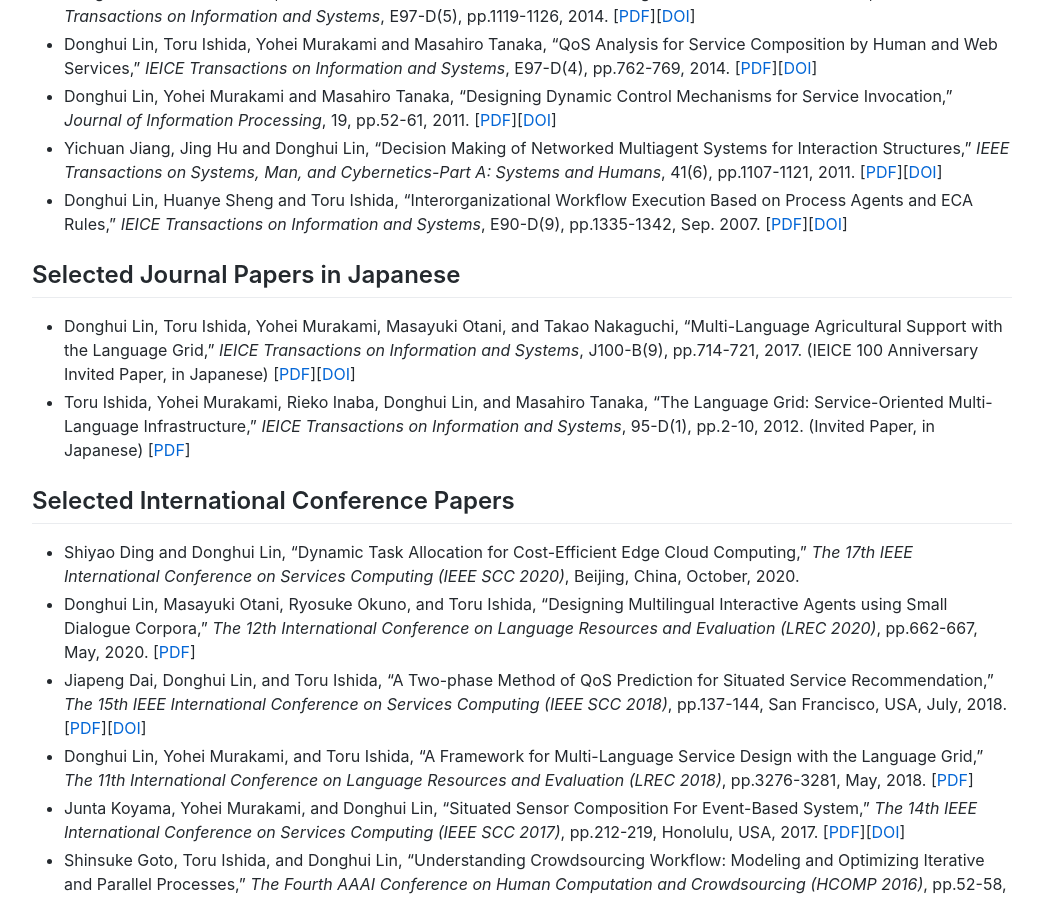
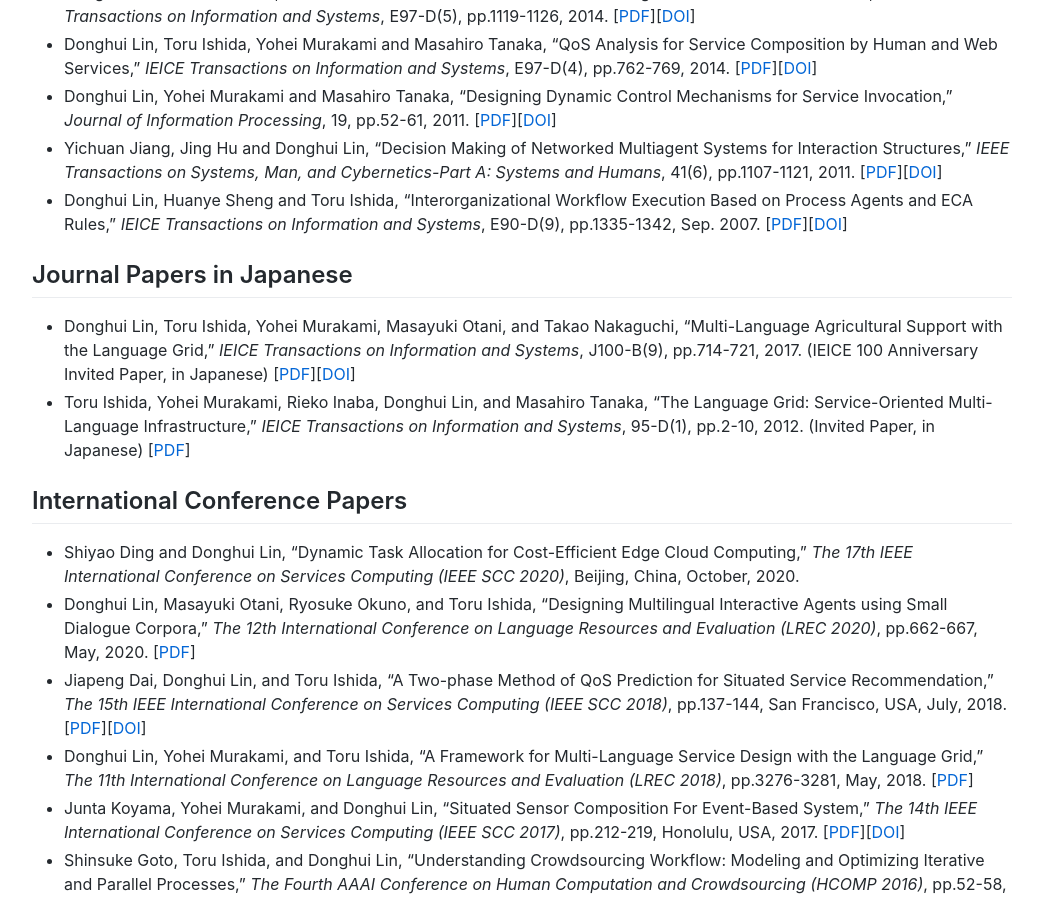
Before and after one commit to lindh/lindh.github.io, a Jekyll site: the page built from publication.md, in a window 1280 px wide and 900 px high, scrolled down 1740 px. Shown: the whole window, without its empty margins (118-1161 px from the left). Built offline with Jekyll 4.4.1, drawn with Linux system fonts in a browser that asks for light colours; our own code applies the rules of GitHub Pages for plain Markdown files; comment, search, counter and statistics services are not loaded; some of the changed text lies outside the part shown.

Commit message:
Update publication.md

```diff
--- a/publication.md
+++ b/publication.md
@@ -5,7 +5,7 @@
 - Yohei Murakami, Donghui Lin, Toru Ishida, Eds., _Services Computing for Language Resources_. Springer, 2018. ISBN 978-981-10-7793-7. [[DOI](https://doi.org/10.1007/978-981-10-7793-7)]
 - Yohei Murakami and Donghui Lin, Eds., _Worldwide Language Service Infrastructure_. Lecture Notes in Artificial Intelligence, 9442, Springer, 2016. ISBN 978-3-319-31467-9. [[DOI](https://doi.org/10.1007/978-3-319-31468-6)]
 
-## Selected Book Chapters
+## Book Chapters
 - Donghui Lin, Yohei Murakami and Toru Ishida, "Integrating Internet of Services and Internet of Things from a Multiagent Perspective," in _Massively Multi-Agent Systems II_, Donghui Lin, Toru Ishida, Franco Zambonelli, and Itsuki Noda, Eds., pp.36-49, Springer, 2019. [[DOI](https://doi.org/10.1007/978-3-030-20937-7_3)]
 - Yohei Murakami, Takao Nakaguchi, Donghui Lin, and Toru Ishida, "Two-Layer Architecture for Distributed Massively Multi-agent Systems," in _Massively Multi-Agent Systems II_, Donghui Lin, Toru Ishida, Franco Zambonelli, and Itsuki Noda, Eds., pp.53-65, Springer, 2019. [[DOI](https://doi.org/10.1007/978-3-030-20937-7_4)]
 - Donghui Lin, Toru Ishida and Yohei Murakami, "Language Service Design Based on User-Centered QoS," in _Services Computing for Language Resources_, Yohei Murakami, Donghui Lin and Toru Ishida, Eds, pp.125-137, Springer, 2018. [[DOI](https://doi.org/10.1007/978-981-10-7793-7_8)]
@@ -33,11 +33,11 @@
 - Yichuan Jiang, Jing Hu and Donghui Lin, "Decision Making of Networked Multiagent Systems for Interaction Structures," _IEEE Transactions on Systems, Man, and Cybernetics-Part A: Systems and Humans_, 41(6), pp.1107-1121, 2011. [[PDF](./files/IEEESMCA2011_Jiang.pdf)][[DOI](https://doi.org/10.1109/TSMCA.2011.2114343)]
 - Donghui Lin, Huanye Sheng and Toru Ishida, "Interorganizational Workflow Execution Based on Process Agents and ECA Rules," _IEICE Transactions on Information and Systems_, E90-D(9), pp.1335-1342, Sep. 2007. [[PDF](./files/IEICE2007.pdf)][[DOI](https://doi.org/10.1093/ietisy/e90-d.9.1335)]
 
-## Selected Journal Papers in Japanese
+## Journal Papers in Japanese
 - Donghui Lin, Toru Ishida, Yohei Murakami, Masayuki Otani, and Takao Nakaguchi, "Multi-Language Agricultural Support with the Language Grid," _IEICE Transactions on Information and Systems_, J100-B(9), pp.714-721, 2017. (IEICE 100 Anniversary Invited Paper, in Japanese) [[PDF](./files/j100-b_9_714.pdf)][[DOI](https://doi.org/10.14923/transcomj.2016SHI0008)]
 - Toru Ishida, Yohei Murakami, Rieko Inaba, Donghui Lin, and Masahiro Tanaka, "The Language Grid: Service-Oriented Multi-Language Infrastructure," _IEICE Transactions on Information and Systems_, 95-D(1), pp.2-10, 2012. (Invited Paper, in Japanese) [[PDF](./files/j95-d_1_2.pdf)]
 
-## Selected International Conference Papers
+## International Conference Papers
 - Shiyao Ding and Donghui Lin, "Dynamic Task Allocation for Cost-Efficient Edge Cloud Computing," _The 17th IEEE International Conference on Services Computing (IEEE SCC 2020)_, Beijing, China, October, 2020.
 - Donghui Lin, Masayuki Otani, Ryosuke Okuno, and Toru Ishida, "Designing Multilingual Interactive Agents using Small Dialogue Corpora," _The 12th International Conference on Language Resources and Evaluation (LREC 2020)_, pp.662-667, May, 2020. [[PDF](https://www.aclweb.org/anthology/2020.lrec-1.83.pdf)]
 - Jiapeng Dai, Donghui Lin, and Toru Ishida, "A Two-phase Method of QoS Prediction for Situated Service Recommendation," _The 15th IEEE International Conference on Services Computing (IEEE SCC 2018)_, pp.137-144, San Francisco, USA, July, 2018. [[PDF](./files/SCC2018_Dai.pdf)][[DOI](https://doi.org/10.1109/SCC.2018.00025)]
```
